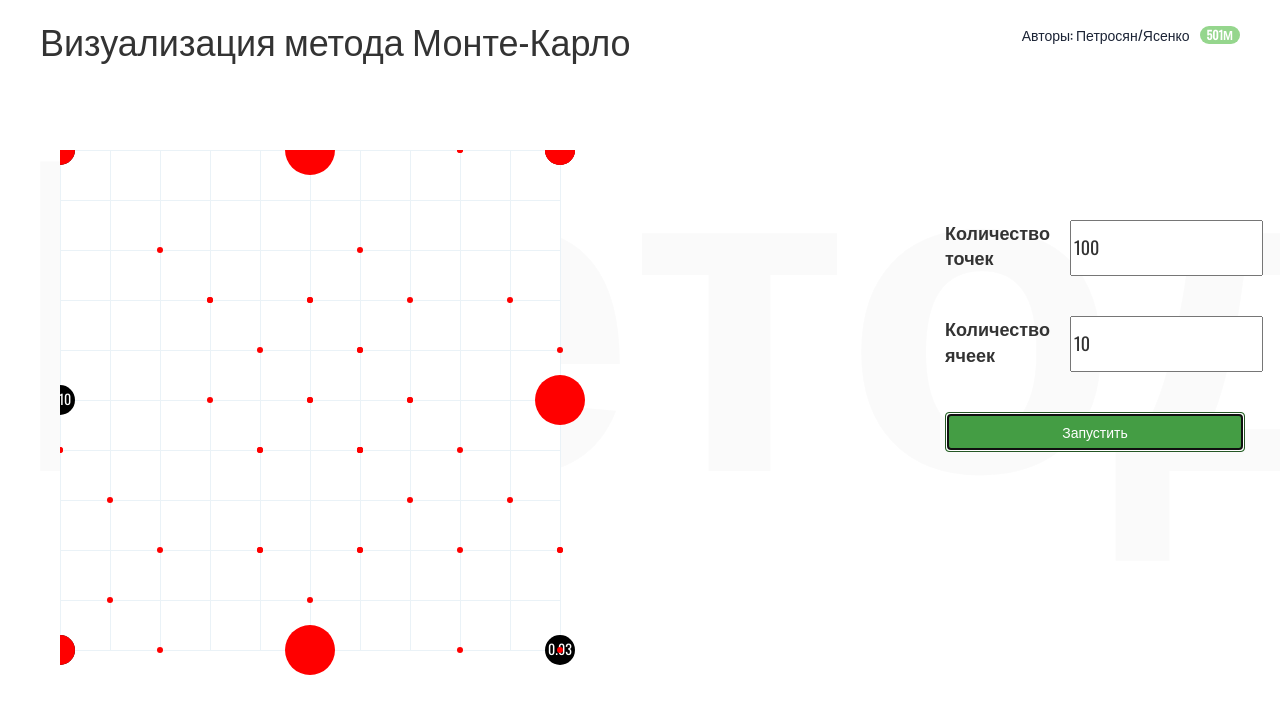
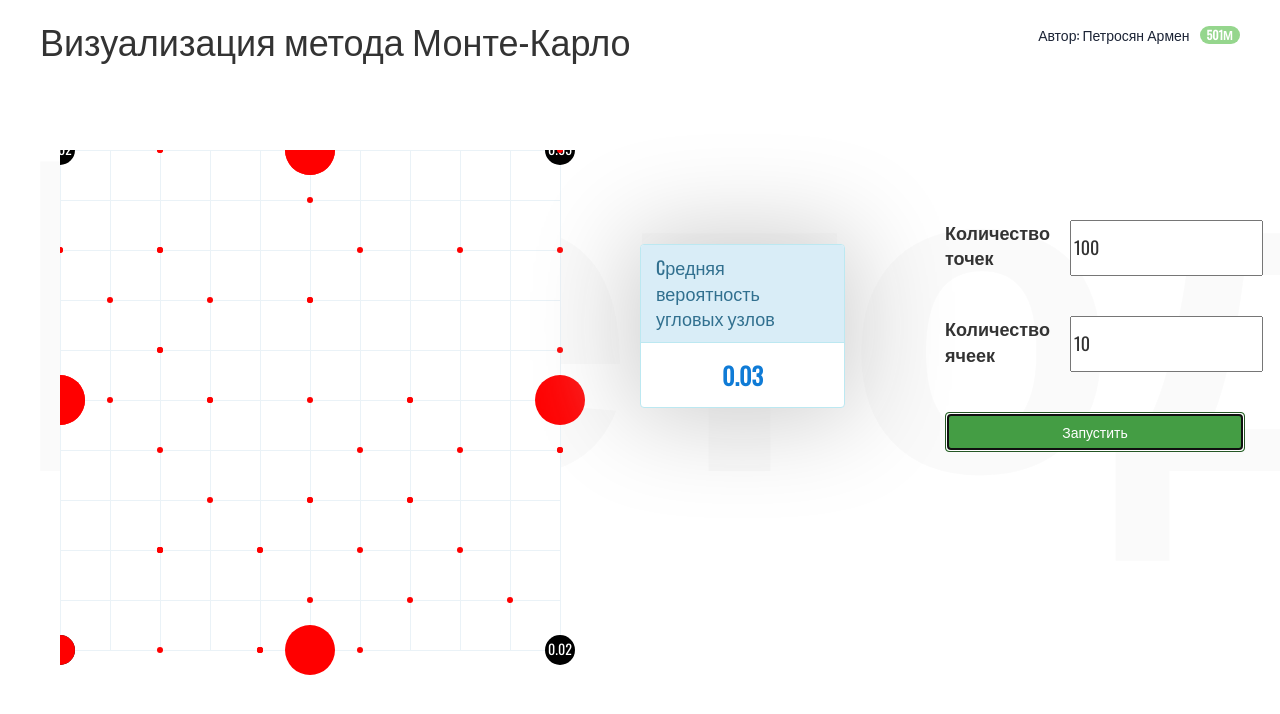
Before and after one commit to ArmenPetrosyan/monte-carlo-demo, a website: page index.html in a window 1280 px wide. Both pictures are taken after a click on the button "Запустить". Shown: the top 714 px of the page. Drawn offline with nearby package versions, Linux system fonts and the light colour scheme.

Commit message:
ADD: finish

```diff
--- a/index.html
+++ b/index.html
@@ -16,7 +16,7 @@
         <span class="heading__ghost">Метод Монте-Карло</span>
     </h1>
     <span class="authors">
-        Авторы: Петросян/Ясенко <span class="badge">501М</span>
+        Автор: Петросян Армен <span class="badge">501М</span>
     </span>
 </header>
 <div class="container-fluid">
@@ -25,6 +25,21 @@
     </div>
     <div class="col-sm-6">
         <div id="form">
+            <div class="probability">
+                <!--<span class="probability_header">-->
+                    <!--Probability-->
+                <!--</span>-->
+                <!--<span class="probability_value">-->
+                    <!--0-->
+                <!--</span>-->
+                <div class="panel panel-info">
+                    <div class="panel-heading">Cредняя вероятность угловых узлов</div>
+                    <div class="panel-body probability_value">
+                        0
+                    </div>
+                </div>
+            </div>
+            <div>
                 <div class="controls">
                     <label for="dots">
                         Количество точек
@@ -47,6 +62,8 @@
                     <button id="startButton" class="btn btn-success">Запустить</button>
                 </div>
             </div>
+
+        </div>
     </div>
 </div>
 <script src="js/monteCarlo.js"></script>
--- a/js/monteCarlo.js
+++ b/js/monteCarlo.js
@@ -122,6 +122,7 @@ VectorField.prototype.drawPathes = function (finishedDots) {
   var board = this.board;
   var de = this.destinations;
   var texts = board.selectAll('.text');
+  var probabilityNode = document.querySelector('.probability_value');
 
   function animatePath(ball, path, counter, dest) {
     ball.animate({
@@ -143,6 +144,17 @@ VectorField.prototype.drawPathes = function (finishedDots) {
             de[i].animated += 1;
             var probability = (de[i].animated/finishedDots.length).toFixed(2);
             texts[i].attr({text:probability})
+
+
+            // Средняя угловая вероятность
+            var P =
+              ( de[0].animated/finishedDots.length +
+                de[2].animated/finishedDots.length +
+                de[4].animated/finishedDots.length +
+                de[6].animated/finishedDots.length
+              )/4
+
+            probabilityNode.innerHTML = P.toFixed(2);
           })
         })
       }
@@ -153,7 +165,6 @@ VectorField.prototype.drawPathes = function (finishedDots) {
     var ball = this.board.circle(width/2,width/2,3).attr({fill:'red'});
     var counter = 2;
     var path = dot.getPath();
-    // console.log(dot.getDest())
     animatePath(ball,path,counter, dot.getDest());
   }.bind(this));
 };
@@ -276,13 +287,13 @@ Point.prototype.randomStep = function(){
   }
 
   function freeMove(luckyNum) {
-    if(luckyNum == 2) {
+    if(luckyNum < 2) {
       this.stepUp();
-    } else if(luckyNum == 4) {
+    } else if(luckyNum < 4) {
       this.stepDown();
-    } else if(luckyNum == 6) {
+    } else if(luckyNum < 6) {
       this.stepLeft();
-    } else if(luckyNum == 8) {
+    } else if(luckyNum < 8) {
       this.stepRight();
     }
   }
--- a/less/style.less
+++ b/less/style.less
@@ -53,6 +53,23 @@ body {
   font-size: 18px;
   position: absolute;
   right: 20px;
+  display: flex;
+  align-items: center;
+
+  .probability {
+    margin-right: 100px;
+
+    .panel {
+      box-shadow: 0 0 100px 10px #ccc;
+    }
+
+    &_value {
+      text-align: center;
+      font-size: 24px;
+      font-weight: 700;
+      color: #0f7bd6;
+    }
+  }
 
   .controls {
     padding: 20px 0;
--- a/package.json
+++ b/package.json
@@ -4,7 +4,7 @@
   "description": "",
   "main": "index.js",
   "scripts": {
-    "build": "ws --port=${process.env.PORT}",
+    "build": "webpack-dev-server",
     "test": "echo \"Error: no test specified\" && exit 1"
   },
   "repository": {
@@ -18,6 +18,7 @@
   },
   "homepage": "https://github.com/ArmenPetrosyan/monte-carlo-demo#readme",
   "dependencies": {
-    "local-web-server": "^1.2.6"
+    "webpack": "^2.2.1",
+    "webpack-dev-server": "^2.4.1"
   }
 }
--- /dev/null
+++ b/webpack.config.js
@@ -0,0 +1,7 @@
+module.exports = {
+  entry: './index.html',
+  devServer: {
+    host: '0.0.0.0',
+    port: process.env.PORT || 8080
+  }
+}
```
Also changed, not shown: css/style.css. Lines whose indentation alone changed are shown as unchanged.
